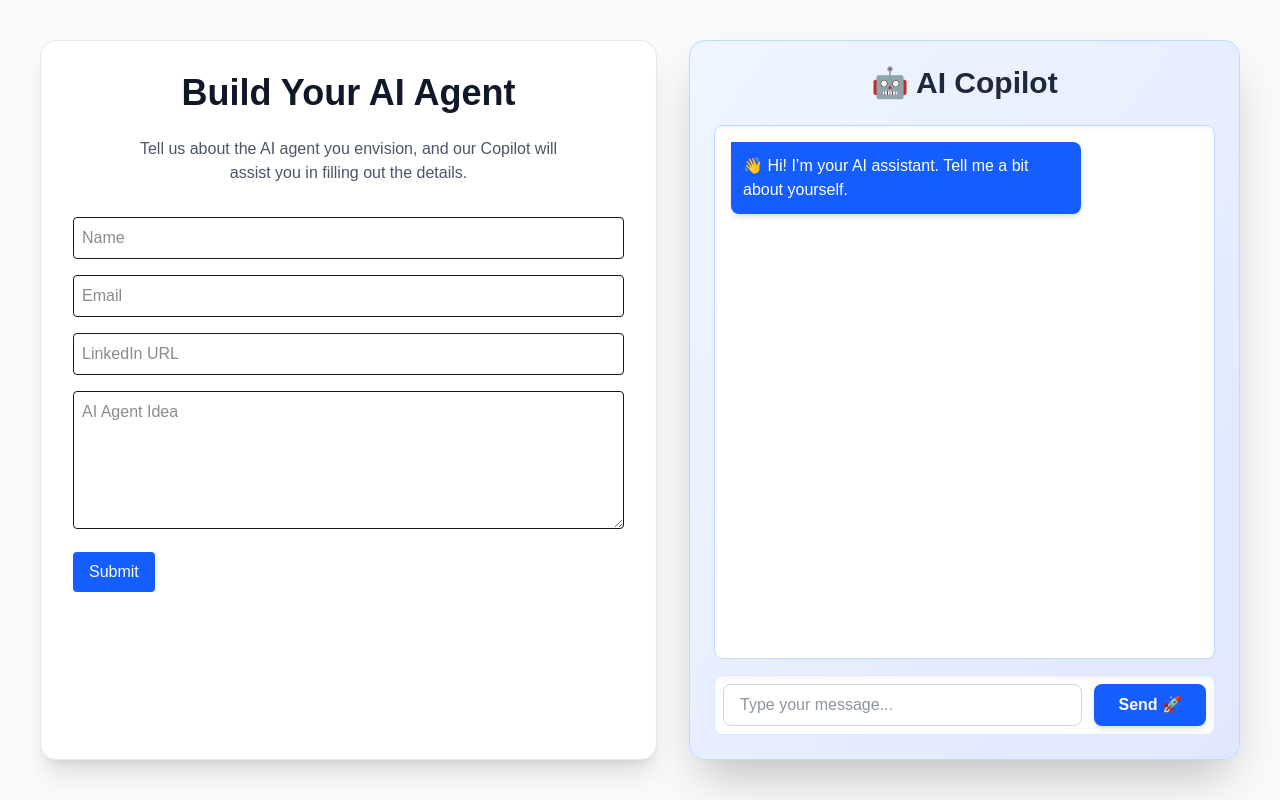
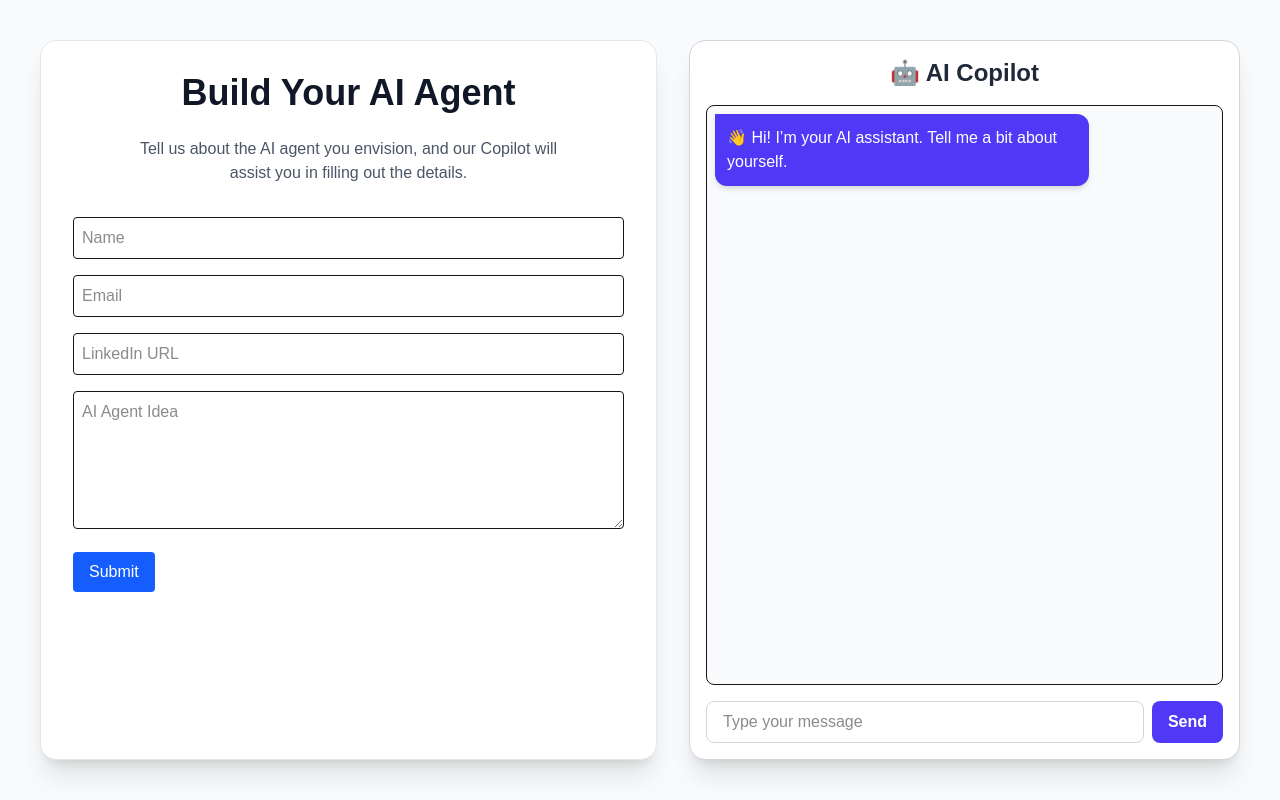
Before and after one commit to Bhasker7924/sde, a Next.js app: page / in a window 1280 px wide. Built offline with nearby package versions, Linux system fonts and the light colour scheme.

Commit message:
Update Copilot.tsx

```diff
--- a/app/components/Copilot.tsx
+++ b/app/components/Copilot.tsx
@@ -25,22 +25,17 @@ export default function Copilot() {
     { role: 'assistant', content: '👋 Hi! I’m your AI assistant. Tell me a bit about yourself.' }
   ]);
   const [isLoading, setIsLoading] = useState(false);
-  const [reviewed, setReviewed] = useState(false); // Flag for review stage
+  const [reviewed, setReviewed] = useState(false);
+  const [editingField, setEditingField] = useState<keyof FormData | null>(null);
 
   const { formData, updateForm } = useFormContext();
   const chatEndRef = useRef<HTMLDivElement>(null);
 
-  const scrollToBottom = () => {
-    chatEndRef.current?.scrollIntoView({ behavior: 'smooth' });
-  };
-
+  const scrollToBottom = () => chatEndRef.current?.scrollIntoView({ behavior: 'smooth' });
   useEffect(scrollToBottom, [conversation]);
 
   const allFilled = () =>
-    formData.name.trim() &&
-    formData.email.trim() &&
-    formData.linkedin.trim() &&
-    formData.idea.trim();
+    formData.name && formData.email && formData.linkedin && formData.idea;
 
   const handleSubmit = async (e: React.FormEvent) => {
     e.preventDefault();
@@ -51,10 +46,21 @@ export default function Copilot() {
     setInput('');
     setIsLoading(true);
 
-    // Intercept if form is filled and user types "edit ..."
+    // Editing flow
+    if (editingField) {
+      updateForm({ [editingField]: input });
+      setConversation(prev => [
+        ...prev,
+        { role: 'assistant', content: `✅ Updated ${editingField}.` }
+      ]);
+      setEditingField(null);
+      setIsLoading(false);
+      return;
+    }
+
+    // Review mode – detect "edit name" etc.
     if (allFilled() && input.toLowerCase().startsWith('edit')) {
-      const parts = input.toLowerCase().split(' ');
-      const field = parts[1];
+      const field = input.toLowerCase().split(' ')[1];
       const fieldMap: Record<string, keyof FormData> = {
         name: 'name',
         email: 'email',
@@ -63,16 +69,17 @@ export default function Copilot() {
       };
       const key = fieldMap[field];
       if (key) {
+        setEditingField(key);
         setConversation(prev => [
           ...prev,
-          { role: 'assistant', content: `Sure! What would you like to change ${key} to?` }
+          { role: 'assistant', content: `Sure, what should I update the ${key} to?` }
         ]);
-        setReviewed(false); // Let user modify
         setIsLoading(false);
         return;
       }
     }
 
+    // Regular flow: send to Gemini
     try {
       const res = await fetch('/api/llm', {
         method: 'POST',
@@ -81,32 +88,32 @@ export default function Copilot() {
       });
 
       const data: LLMResponse = await res.json();
+      const updates: Partial<FormData> = {};
 
-      const updates: Partial<FormData> = {};
       if (data.updates.name) updates.name = data.updates.name;
       if (data.updates.email) updates.email = data.updates.email;
       if (data.updates.linkedin) updates.linkedin = data.updates.linkedin;
       if (data.updates.LinkedIn) updates.linkedin = data.updates.LinkedIn;
       if (data.updates.aiIdea) updates.idea = data.updates.aiIdea;
 
-      if (Object.keys(updates).length > 0) {
-        updateForm(updates);
-      }
+      if (Object.keys(updates).length > 0) updateForm(updates);
 
-      const assistantMessage: Message = {
-        role: 'assistant',
-        content: data.message || 'Thanks!'
-      };
+      setConversation(prev => [
+        ...prev,
+        { role: 'assistant', content: data.message || 'Thanks!' }
+      ]);
 
-      setConversation(prev => [...prev, assistantMessage]);
-
-      // Trigger review once all filled and not yet reviewed
       if (allFilled() && !reviewed) {
         setTimeout(() => {
-          const summary = `✅ All set! Here's what I got:\n\n• Name: ${formData.name || updates.name}\n• Email: ${formData.email || updates.email}\n• LinkedIn: ${formData.linkedin || updates.linkedin}\n• AI Idea: ${formData.idea || updates.idea}\n\nWould you like to edit anything? You can say "edit email", "change name", etc.`;
-          setConversation(prev => [...prev, { role: 'assistant', content: summary }]);
+          setConversation(prev => [
+            ...prev,
+            {
+              role: 'assistant',
+              content: `✅ Here's what I captured:\n\n• Name: ${formData.name || updates.name}\n• Email: ${formData.email || updates.email}\n• LinkedIn: ${formData.linkedin || updates.linkedin}\n• AI Idea: ${formData.idea || updates.idea}\n\nWould you like to edit anything?`
+            }
+          ]);
           setReviewed(true);
-        }, 500);
+        }, 600);
       }
     } catch (err) {
       console.error('LLM error:', err);
@@ -120,69 +127,46 @@ export default function Copilot() {
   };
 
   return (
-    <div className="flex flex-col h-full bg-gradient-to-br from-blue-50 to-indigo-100 shadow-2xl rounded-2xl border border-blue-200 p-6">
-      <h2 className="text-3xl font-extrabold text-center text-gray-800 mb-6 flex items-center justify-center gap-2">
-        🤖 AI Copilot
-      </h2>
+    <div className="flex flex-col h-full bg-white shadow-xl rounded-2xl border border-gray-300 p-4">
+      <h2 className="text-2xl font-bold text-center text-gray-800 mb-4">🤖 AI Copilot</h2>
 
-      <div className="flex-grow min-h-[200px] space-y-4 mb-4 overflow-y-auto p-4 border border-blue-200 rounded-lg bg-white shadow-inner scrollbar-thin">
+      <div className="flex-grow overflow-y-auto space-y-4 px-2 py-2 bg-gray-50 rounded-lg border">
         {conversation.map((msg, i) => (
           <div key={i} className={`flex ${msg.role === 'assistant' ? 'justify-start' : 'justify-end'}`}>
-            <div className={`p-3 rounded-lg max-w-[75%] break-words shadow-md ${msg.role === 'assistant' ? 'bg-blue-600 text-white rounded-tl-none' : 'bg-gray-200 text-gray-800 rounded-tr-none'}`}>
+            <div className={`p-3 rounded-xl max-w-[75%] whitespace-pre-wrap shadow-md
+              ${msg.role === 'assistant' ? 'bg-indigo-600 text-white rounded-tl-none' : 'bg-gray-200 text-gray-800 rounded-tr-none'}
+            `}>
               {msg.content}
             </div>
           </div>
         ))}
         {isLoading && (
           <div className="flex justify-start">
-            <div className="p-3 rounded-lg bg-blue-100 text-blue-800 text-sm animate-pulse max-w-[75%] shadow-md">
-              Assistant is typing<span className="dot-animation">.</span><span className="dot-animation delay-1">.</span><span className="dot-animation delay-2">.</span>
+            <div className="p-3 rounded-xl bg-indigo-100 text-indigo-800 text-sm animate-pulse shadow-md">
+              Assistant is typing...
             </div>
           </div>
         )}
         <div ref={chatEndRef} />
       </div>
 
-      <form onSubmit={handleSubmit} className="flex gap-3 p-2 bg-white rounded-lg shadow-inner border border-blue-100 mt-auto">
+      <form onSubmit={handleSubmit} className="flex mt-4 gap-2">
         <input
+          className="flex-grow px-4 py-2 border border-gray-300 rounded-lg focus:outline-none focus:ring-2 focus:ring-indigo-500"
           type="text"
-          className="flex-grow px-4 py-2 border border-gray-300 rounded-lg focus:outline-none focus:ring-2 focus:ring-blue-500 transition-all duration-200 text-gray-800"
-          placeholder={isLoading ? 'Please wait...' : 'Type your message...'}
+          placeholder={isLoading ? 'Please wait...' : 'Type your message'}
           value={input}
           onChange={(e) => setInput(e.target.value)}
           disabled={isLoading}
         />
         <button
           type="submit"
-          className="bg-blue-600 hover:bg-blue-700 text-white font-semibold px-6 py-2 rounded-lg shadow-md hover:shadow-lg disabled:opacity-60 disabled:cursor-not-allowed transition-all duration-200"
+          className="bg-indigo-600 hover:bg-indigo-700 text-white font-semibold px-4 py-2 rounded-lg disabled:opacity-50"
           disabled={isLoading}
         >
-          {isLoading ? '...' : 'Send 🚀'}
+          Send
         </button>
       </form>
-
-      <style jsx>{`
-        .dot-animation {
-          display: inline-block;
-          animation: dot-bounce 1.4s infinite ease-in-out both;
-        }
-        .dot-animation.delay-1 {
-          animation-delay: 0.2s;
-        }
-        .dot-animation.delay-2 {
-          animation-delay: 0.4s;
-        }
-        @keyframes dot-bounce {
-          0%, 80%, 100% {
-            transform: scale(0);
-            opacity: 0;
-          }
-          40% {
-            transform: scale(1);
-            opacity: 1;
-          }
-        }
-      `}</style>
     </div>
   );
-}
+          }
```
